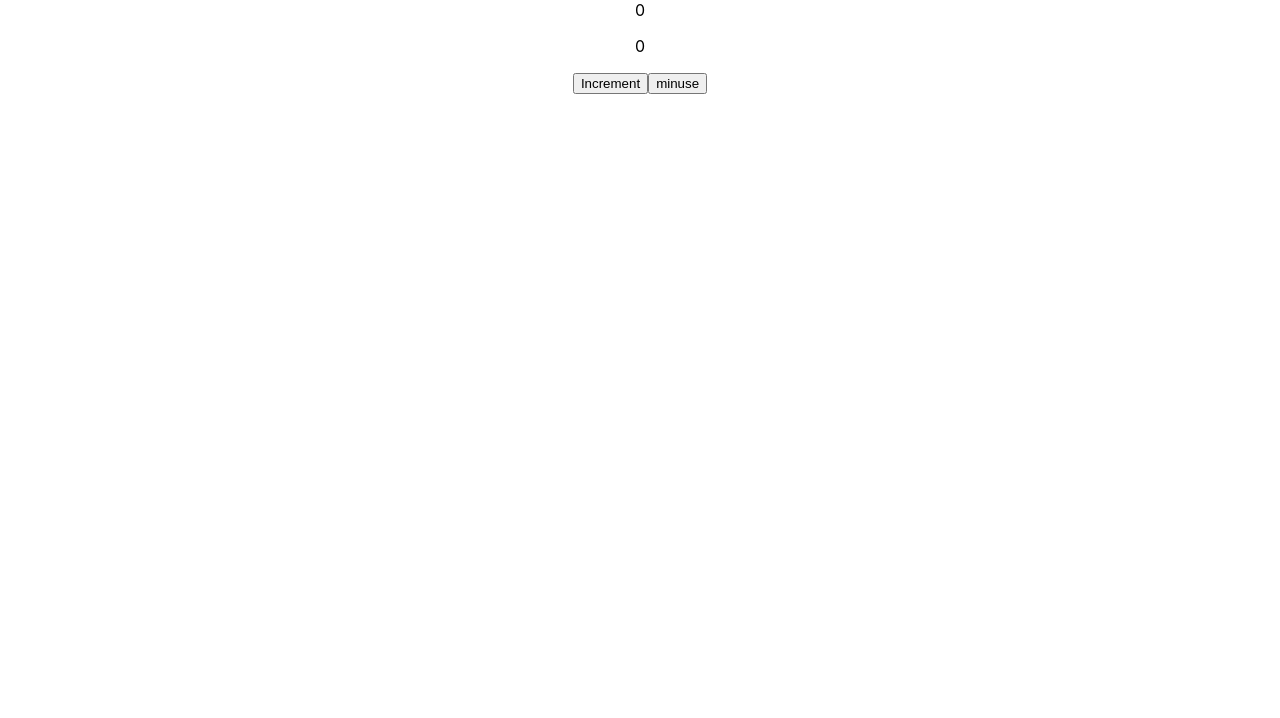
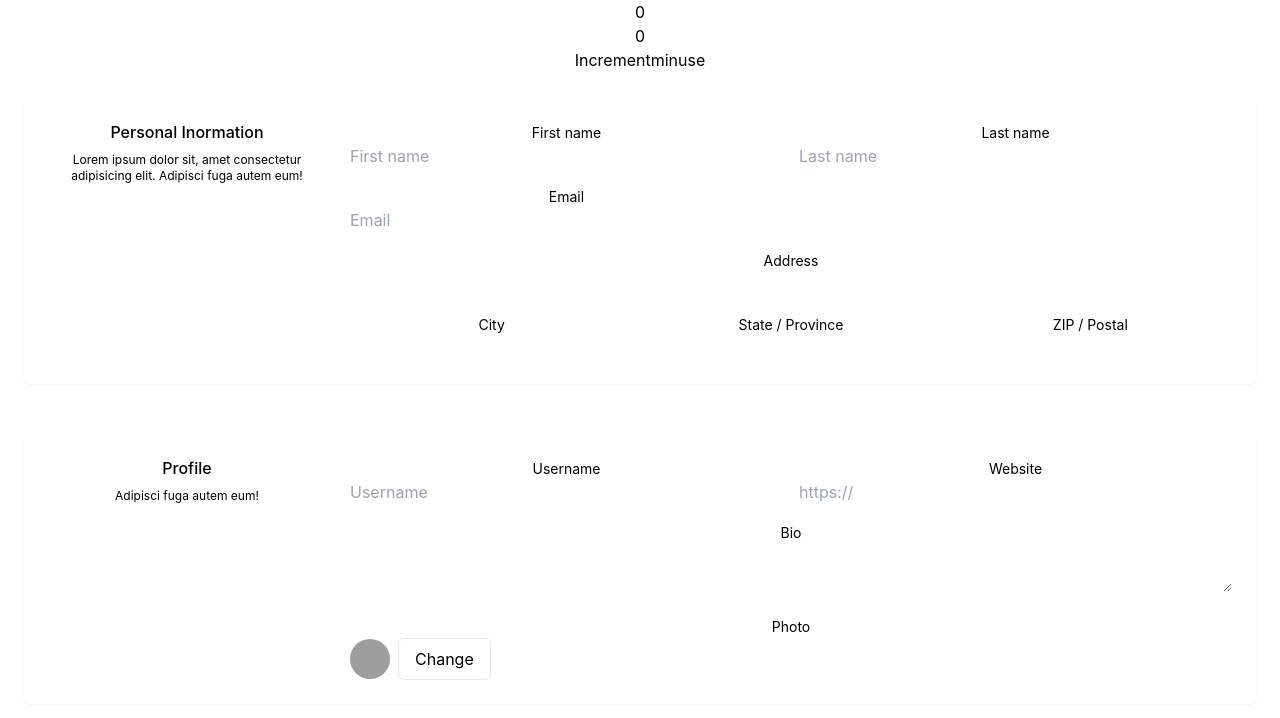
Before and after one commit to FahadMridha/counter_app, a React (Create React App) app: page / in a window 1280 px wide. Shown: the top 718 px of the page. Built offline with nearby package versions, Linux system fonts and the light colour scheme; grey boxes are pictures that could not be loaded.

Commit message:
counter  description added

```diff
--- a/package.json
+++ b/package.json
@@ -34,5 +34,8 @@
       "last 1 firefox version",
       "last 1 safari version"
     ]
+  },
+  "devDependencies": {
+    "tailwindcss": "^3.2.7"
   }
 }
--- a/src/App.js
+++ b/src/App.js
@@ -1,6 +1,7 @@
 import "./App.css";
 import Parent from "./component/Parent";
 import { createContext, useState } from "react";
+import PersonalInfo from "./component/InformationForm/PersonalInfo";
 export const COUNTER_CONTEXT = createContext();
 function App() {
   const [count, setCount] = useState(0);
@@ -10,6 +11,7 @@ function App() {
     <COUNTER_CONTEXT.Provider value={value}>
       <div className="App">
         <Parent />
+        <PersonalInfo />
       </div>
     </COUNTER_CONTEXT.Provider>
   );
--- /dev/null
+++ b/src/component/InformationForm/PersonalInfo.js
@@ -0,0 +1,164 @@
+import React from "react";
+
+const PersonalInfo = () => {
+  return (
+    <div>
+      <section className="p-6 dark:bg-gray-800 dark:text-gray-50">
+        <form
+          novalidate=""
+          action=""
+          className="container flex flex-col mx-auto space-y-12 ng-untouched ng-pristine ng-valid"
+        >
+          <fieldset className="grid grid-cols-4 gap-6 p-6 rounded-md shadow-sm dark:bg-gray-900">
+            <div className="space-y-2 col-span-full lg:col-span-1">
+              <p className="font-medium">Personal Inormation</p>
+              <p className="text-xs">
+                Lorem ipsum dolor sit, amet consectetur adipisicing elit.
+                Adipisci fuga autem eum!
+              </p>
+            </div>
+            <div className="grid grid-cols-6 gap-4 col-span-full lg:col-span-3">
+              <div className="col-span-full sm:col-span-3">
+                <label for="firstname" className="text-sm">
+                  First name
+                </label>
+                <input
+                  id="firstname"
+                  type="text"
+                  placeholder="First name"
+                  className="w-full rounded-md focus:ring focus:ring-opacity-75 focus:ring-violet-400 dark:border-gray-700 dark:text-gray-900"
+                />
+              </div>
+              <div className="col-span-full sm:col-span-3">
+                <label for="lastname" className="text-sm">
+                  Last name
+                </label>
+                <input
+                  id="lastname"
+                  type="text"
+                  placeholder="Last name"
+                  className="w-full rounded-md focus:ring focus:ring-opacity-75 focus:ring-violet-400 dark:border-gray-700 dark:text-gray-900"
+                />
+              </div>
+              <div className="col-span-full sm:col-span-3">
+                <label for="email" className="text-sm">
+                  Email
+                </label>
+                <input
+                  id="email"
+                  type="email"
+                  placeholder="Email"
+                  className="w-full rounded-md focus:ring focus:ring-opacity-75 focus:ring-violet-400 dark:border-gray-700 dark:text-gray-900"
+                />
+              </div>
+              <div className="col-span-full">
+                <label for="address" className="text-sm">
+                  Address
+                </label>
+                <input
+                  id="address"
+                  type="text"
+                  placeholder=""
+                  className="w-full rounded-md focus:ring focus:ring-opacity-75 focus:ring-violet-400 dark:border-gray-700 dark:text-gray-900"
+                />
+              </div>
+              <div className="col-span-full sm:col-span-2">
+                <label for="city" className="text-sm">
+                  City
+                </label>
+                <input
+                  id="city"
+                  type="text"
+                  placeholder=""
+                  className="w-full rounded-md focus:ring focus:ring-opacity-75 focus:ring-violet-400 dark:border-gray-700 dark:text-gray-900"
+                />
+              </div>
+              <div className="col-span-full sm:col-span-2">
+                <label for="state" className="text-sm">
+                  State / Province
+                </label>
+                <input
+                  id="state"
+                  type="text"
+                  placeholder=""
+                  className="w-full rounded-md focus:ring focus:ring-opacity-75 focus:ring-violet-400 dark:border-gray-700 dark:text-gray-900"
+                />
+              </div>
+              <div className="col-span-full sm:col-span-2">
+                <label for="zip" className="text-sm">
+                  ZIP / Postal
+                </label>
+                <input
+                  id="zip"
+                  type="text"
+                  placeholder=""
+                  className="w-full rounded-md focus:ring focus:ring-opacity-75 focus:ring-violet-400 dark:border-gray-700 dark:text-gray-900"
+                />
+              </div>
+            </div>
+          </fieldset>
+          <fieldset className="grid grid-cols-4 gap-6 p-6 rounded-md shadow-sm dark:bg-gray-900">
+            <div className="space-y-2 col-span-full lg:col-span-1">
+              <p className="font-medium">Profile</p>
+              <p className="text-xs">Adipisci fuga autem eum!</p>
+            </div>
+            <div className="grid grid-cols-6 gap-4 col-span-full lg:col-span-3">
+              <div className="col-span-full sm:col-span-3">
+                <label for="username" className="text-sm">
+                  Username
+                </label>
+                <input
+                  id="username"
+                  type="text"
+                  placeholder="Username"
+                  className="w-full rounded-md focus:ring focus:ring-opacity-75 focus:ring-violet-400 dark:border-gray-700 dark:text-gray-900"
+                />
+              </div>
+              <div className="col-span-full sm:col-span-3">
+                <label for="website" className="text-sm">
+                  Website
+                </label>
+                <input
+                  id="website"
+                  type="text"
+                  placeholder="https://"
+                  className="w-full rounded-md focus:ring focus:ring-opacity-75 focus:ring-violet-400 dark:border-gray-700 dark:text-gray-900"
+                />
+              </div>
+              <div className="col-span-full">
+                <label for="bio" className="text-sm">
+                  Bio
+                </label>
+                <textarea
+                  id="bio"
+                  placeholder=""
+                  className="w-full rounded-md focus:ring focus:ring-opacity-75 focus:ring-violet-400 dark:border-gray-700 dark:text-gray-900"
+                ></textarea>
+              </div>
+              <div className="col-span-full">
+                <label for="bio" className="text-sm">
+                  Photo
+                </label>
+                <div className="flex items-center space-x-2">
+                  <img
+                    src="https://source.unsplash.com/30x30/?random"
+                    alt=""
+                    className="w-10 h-10 rounded-full dark:bg-gray-500 dark:bg-gray-700"
+                  />
+                  <button
+                    type="button"
+                    className="px-4 py-2 border rounded-md dark:border-gray-100"
+                  >
+                    Change
+                  </button>
+                </div>
+              </div>
+            </div>
+          </fieldset>
+        </form>
+      </section>
+    </div>
+  );
+};
+
+export default PersonalInfo;
--- /dev/null
+++ b/tailwind.config.js
@@ -0,0 +1,8 @@
+/** @type {import('tailwindcss').Config} */
+module.exports = {
+  content: ["./src/**/*.{html,js}"],
+  theme: {
+    extend: {},
+  },
+  plugins: [],
+};
```
Also changed, not shown: src/index.css (+6 -3 lines), 1 other file (tests, documents, lock files or other folders).
